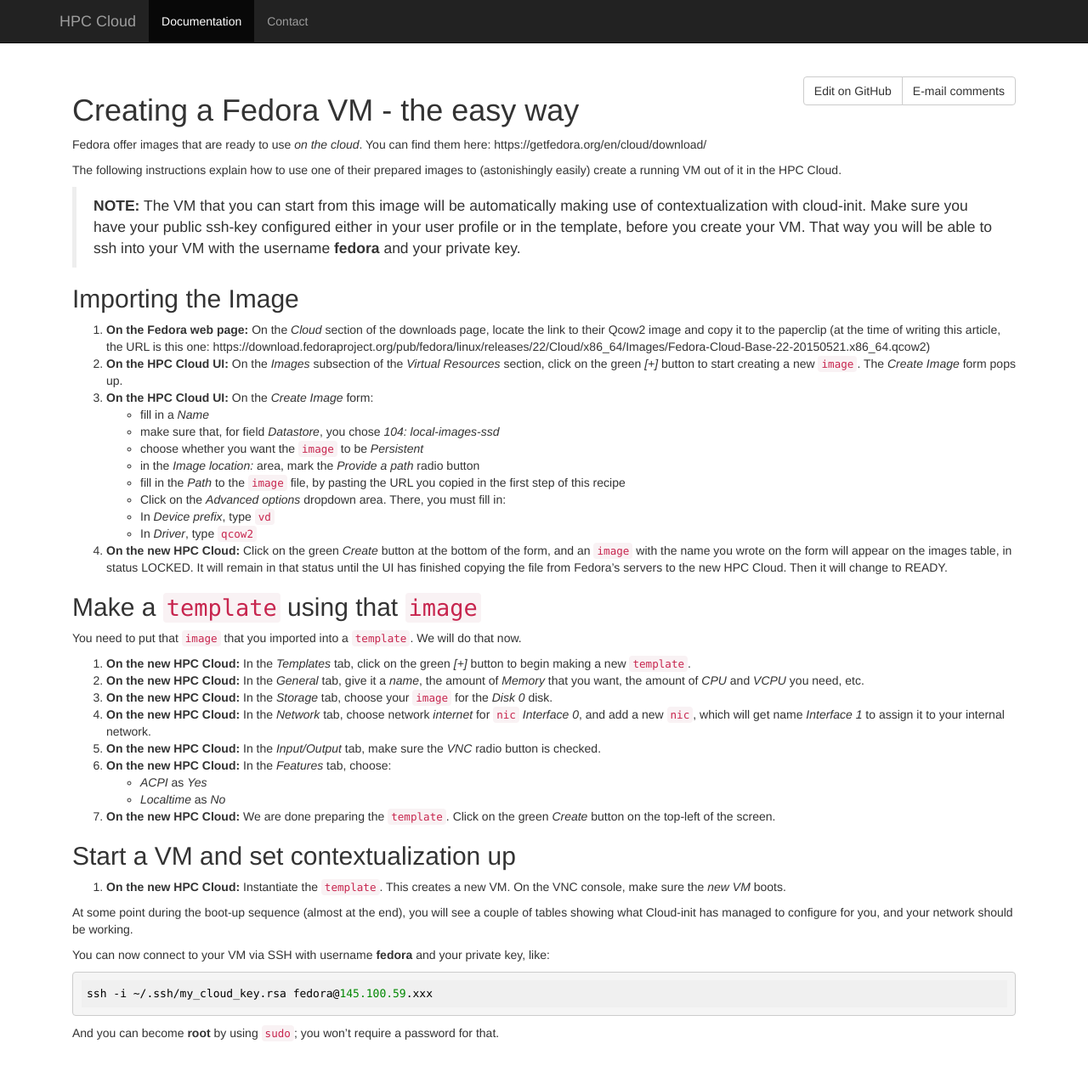
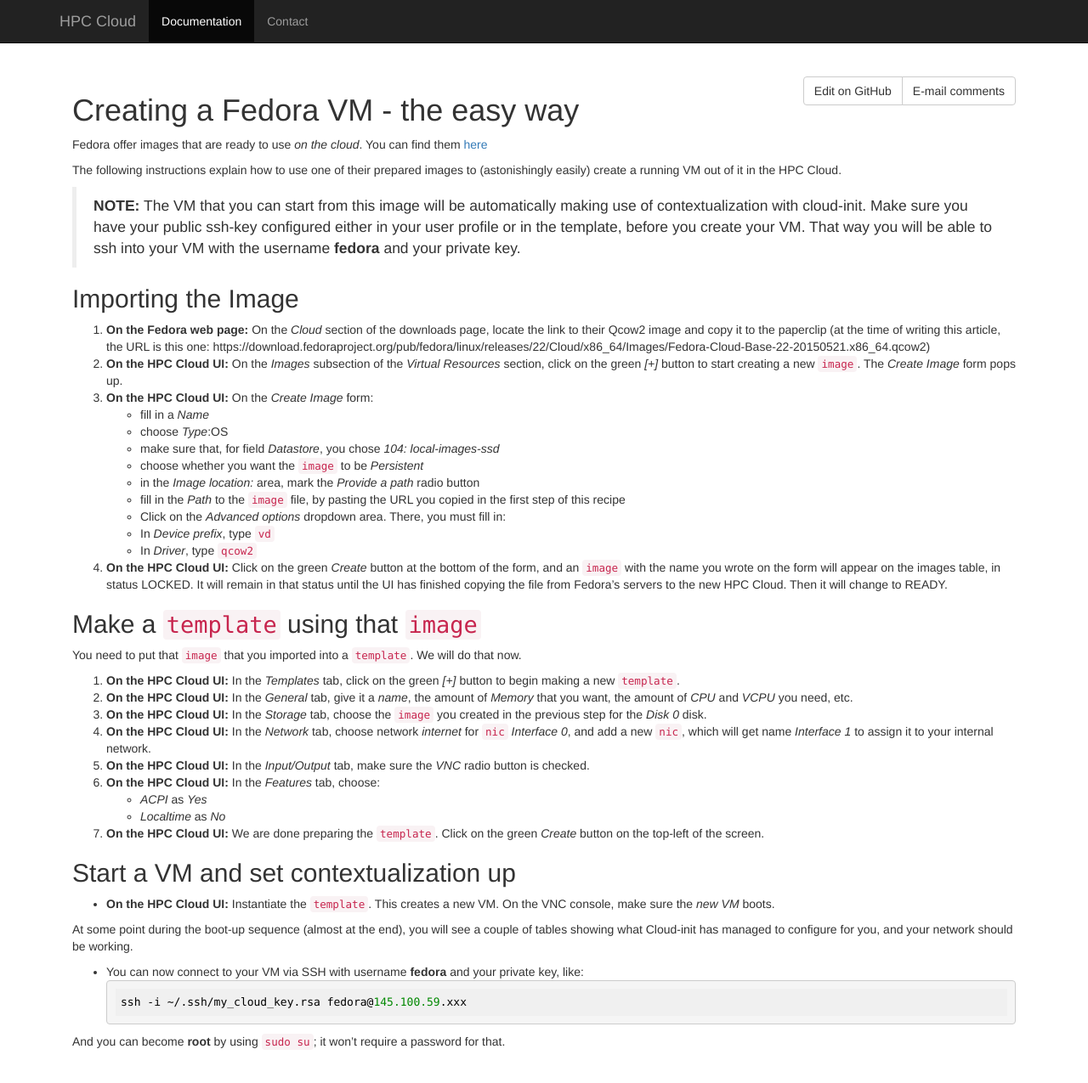
Before and after one commit to sara-nl/clouddocs, a Jekyll site: the page built from vm-scratch-fedora-cloud.markdown, in a window 1280 px wide and 1286 px high. Shown: the top 1275 px of the window at 85% size. Built offline with Jekyll 4.4.1, drawn with Linux system fonts in a browser that asks for light colours.

Commit message:
small corrections

````diff
--- a/vm-scratch-fedora-cloud.markdown
+++ b/vm-scratch-fedora-cloud.markdown
@@ -3,7 +3,7 @@
 ---
 # Creating a Fedora VM - the easy way
 
-Fedora offer images that are ready to use _on the cloud_. You can find them here: https://getfedora.org/en/cloud/download/
+Fedora offer images that are ready to use _on the cloud_. You can find them [here](https://getfedora.org/en/cloud/download/)
 
 The following instructions explain how to use one of their prepared images to (astonishingly easily) create a running VM out of it in the HPC Cloud.
 
@@ -15,6 +15,7 @@
 1. **On the HPC Cloud UI:** On the _Images_ subsection of the _Virtual Resources_ section, click on the green _[+]_ button to start creating a new `image`. The _Create Image_ form pops up.
 1. **On the HPC Cloud UI:** On the _Create Image_ form:
  * fill in a _Name_
+ * choose _Type_:OS
  * make sure that, for field _Datastore_, you chose _104: local-images-ssd_
  * choose whether you want the `image` to be _Persistent_
  * in the _Image location:_ area, mark the _Provide a path_ radio button
@@ -22,31 +23,31 @@
  * Click on the _Advanced options_ dropdown area. There, you must fill in:
   * In _Device prefix_, type `vd`
   * In _Driver_, type `qcow2`
-1. **On the new HPC Cloud:** Click on the green _Create_ button at the bottom of the form, and an `image` with the name you wrote on the form will appear on the images table, in status LOCKED. It will remain in that status until the UI has finished copying the file from Fedora's servers to the new HPC Cloud. Then it will change to READY.
+1. **On the HPC Cloud UI:** Click on the green _Create_ button at the bottom of the form, and an `image` with the name you wrote on the form will appear on the images table, in status LOCKED. It will remain in that status until the UI has finished copying the file from Fedora's servers to the new HPC Cloud. Then it will change to READY.
 
 ## Make a `template` using that `image`
 
 You need to put that `image` that you imported into a `template`. We will do that now.
 
-1. **On the new HPC Cloud:** In the _Templates_ tab, click on the green _[+]_ button to begin making a new `template`.
-1. **On the new HPC Cloud:** In the _General_ tab, give it a _name_, the amount of _Memory_ that you want, the amount of _CPU_ and _VCPU_ you need, etc.
-1. **On the new HPC Cloud:** In the _Storage_ tab, choose your `image` for the _Disk 0_ disk.
-1. **On the new HPC Cloud:** In the _Network_ tab, choose network _internet_ for `nic` _Interface 0_, and add a new `nic`, which will get name _Interface 1_ to assign it to your internal network.
-1. **On the new HPC Cloud:** In the _Input/Output_ tab, make sure the _VNC_ radio button is checked.
-1. **On the new HPC Cloud:** In the _Features_ tab, choose:
+1. **On the HPC Cloud UI:** In the _Templates_ tab, click on the green _[+]_ button to begin making a new `template`.
+1. **On the HPC Cloud UI:** In the _General_ tab, give it a _name_, the amount of _Memory_ that you want, the amount of _CPU_ and _VCPU_ you need, etc.
+1. **On the HPC Cloud UI:** In the _Storage_ tab, choose the `image` you created in the previous step for the _Disk 0_ disk.
+1. **On the HPC Cloud UI:** In the _Network_ tab, choose network _internet_ for `nic` _Interface 0_, and add a new `nic`, which will get name _Interface 1_ to assign it to your internal network.
+1. **On the HPC Cloud UI:** In the _Input/Output_ tab, make sure the _VNC_ radio button is checked.
+1. **On the HPC Cloud UI:** In the _Features_ tab, choose:
   * _ACPI_ as _Yes_
   * _Localtime_ as _No_
-1. **On the new HPC Cloud:** We are done preparing the `template`. Click on the green _Create_ button on the top-left of the screen.
+1. **On the HPC Cloud UI:** We are done preparing the `template`. Click on the green _Create_ button on the top-left of the screen.
 
 ## Start a VM and set contextualization up
 
-1. **On the new HPC Cloud:** Instantiate the `template`. This creates a new VM. On the VNC console, make sure the _new VM_ boots.
+* **On the HPC Cloud UI:** Instantiate the `template`. This creates a new VM. On the VNC console, make sure the _new VM_ boots.
 
 At some point during the boot-up sequence (almost at the end), you will see a couple of tables showing what Cloud-init has managed to configure for you, and your network should be working.
 
-You can now connect to your VM via SSH with username **fedora** and your private key, like:
+* You can now connect to your VM via SSH with username **fedora** and your private key, like:
 ```sh
 ssh -i ~/.ssh/my_cloud_key.rsa fedora@145.100.59.xxx
 ```
 
-And you can become **root** by using `sudo`; you won't require a password for that.
+And you can become **root** by using `sudo su`; it won't require a password for that.
````
